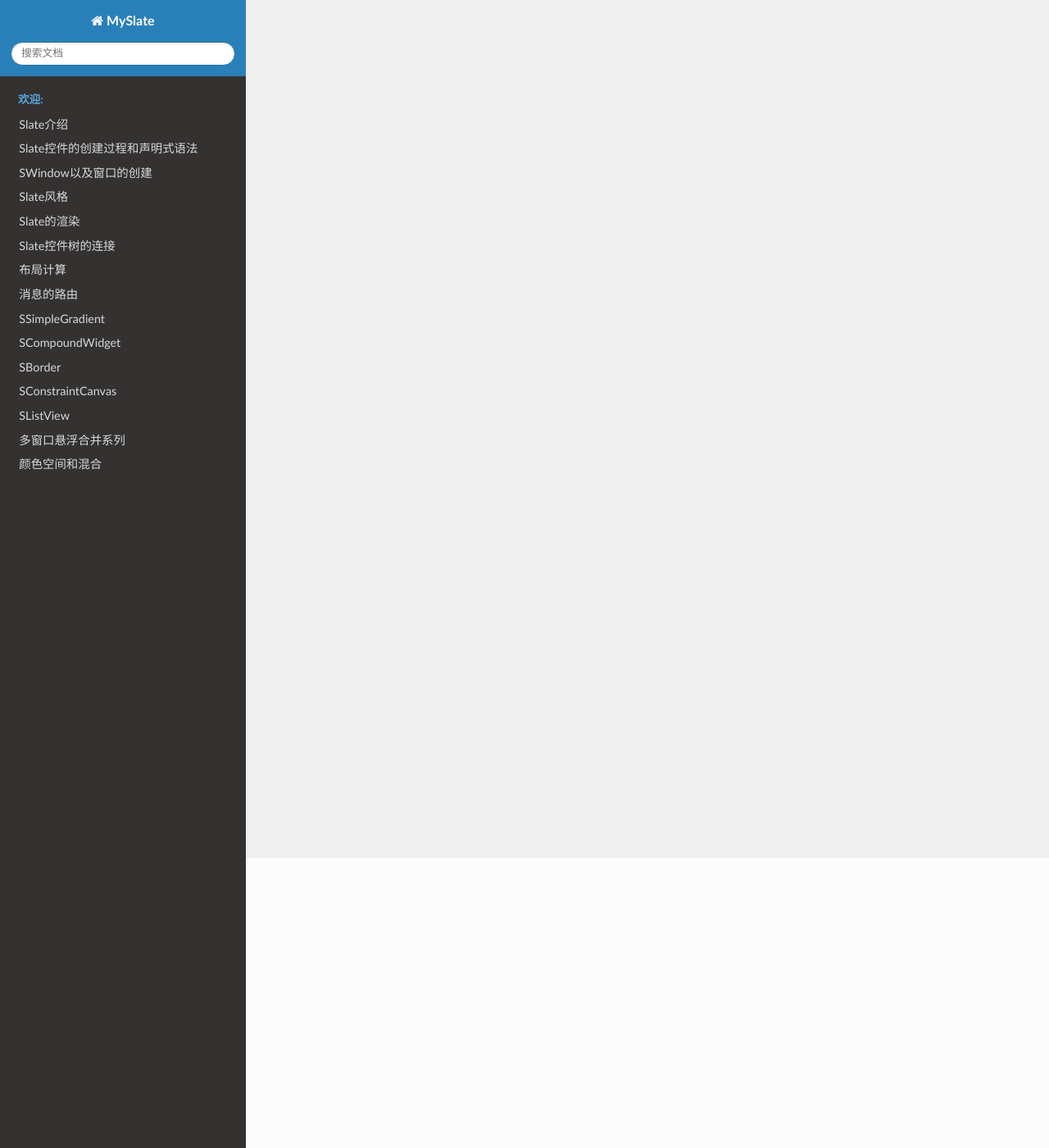
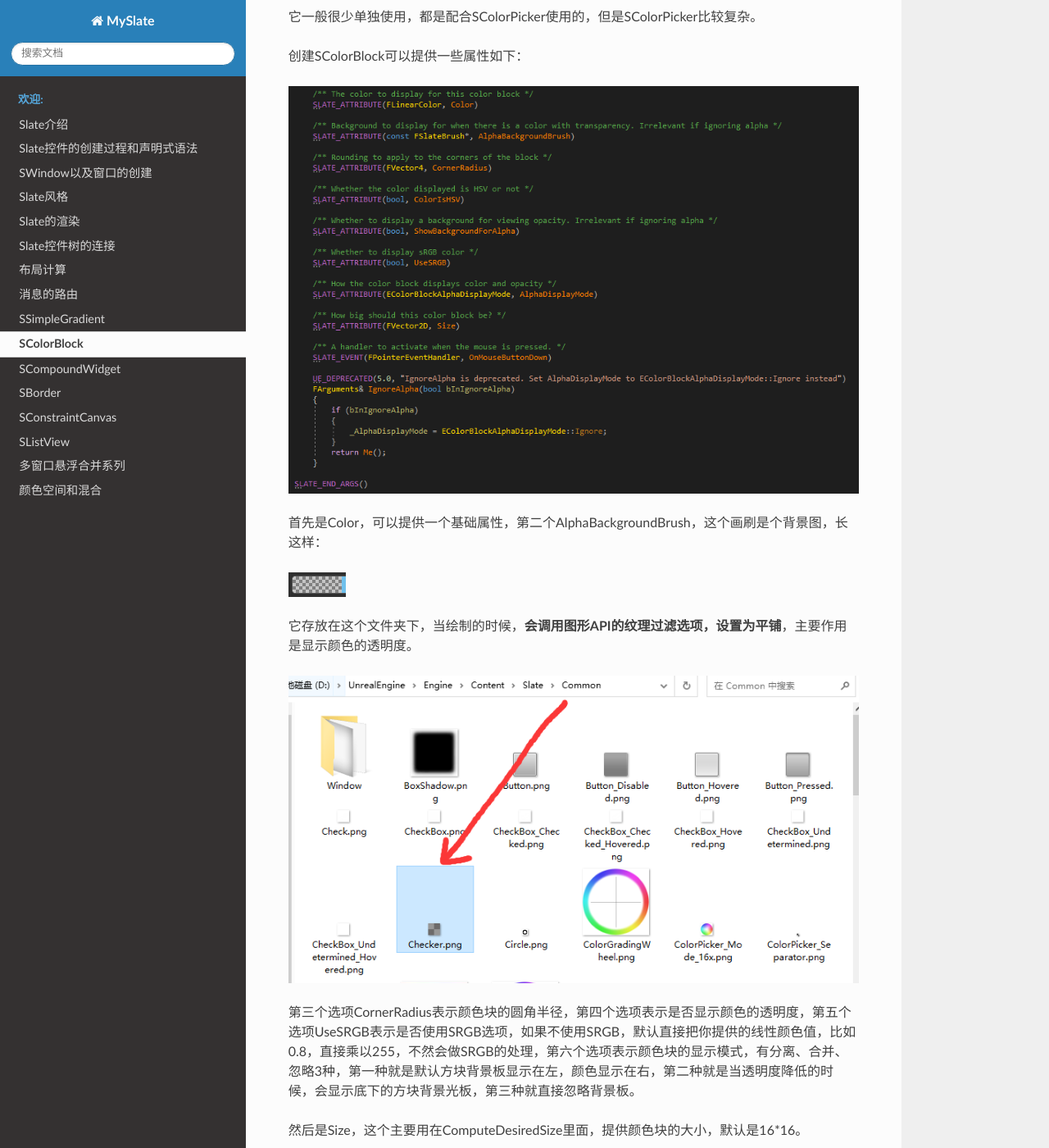
Before and after one commit to pixel-Teee/MySlate, a Sphinx documentation site: the page built from source/pages/SColorBlock.md, in a window 1280 px wide and 1400 px high, scrolled down 354 px. Shown: the whole window at 82% size. Built offline with Sphinx 7.4.7 and the Read the Docs theme 2.0.0, drawn with Linux system fonts in a browser that asks for light colours; comment, search, counter and statistics services are not loaded; some of the changed text lies outside the part shown.

Commit message:
add color block

```diff
--- a/source/index.rst
+++ b/source/index.rst
@@ -28,6 +28,8 @@ Welcome to MySlate's documentation!
 
    pages/SSimpleGradient.md
 
+   pages/SColorBlock.md
+
    pages/SCompoundWidget.md
 
    pages/SBorder.md
--- a/source/pages/SColorBlock.md
+++ b/source/pages/SColorBlock.md
@@ -1 +1,47 @@
-# SColorBox
+# SColorBlock
+
+这个的用处很少，主要是这个。
+
+![](_static/Image/Slate/ColorBlock1.png)
+
+这个主要是显示颜色，当点击它的时候，会打开颜色拾取器SColorPicker，SColorPicker是AppFrameWork模块下的，如果要在游戏模块下使用，需要进行移植，比如捏脸系统，可能需要颜色拾取器，可以参考SColorPicker下的代码。
+
+
+
+它一般很少单独使用，都是配合SColorPicker使用的，但是SColorPicker比较复杂。
+
+
+
+创建SColorBlock可以提供一些属性如下：
+
+![](_static/Image/Slate/ColorBlock2.png)
+
+首先是Color，可以提供一个基础属性，第二个AlphaBackgroundBrush，这个画刷是个背景图，长这样：
+
+![](_static/Image/Slate/ColorBlock3.png)
+
+它存放在这个文件夹下，当绘制的时候，**会调用图形API的纹理过滤选项，设置为平铺**，主要作用是显示颜色的透明度。
+
+![](_static/Image/Slate/ColorBlock4.png)
+
+第三个选项CornerRadius表示颜色块的圆角半径，第四个选项表示是否显示颜色的透明度，第五个选项UseSRGB表示是否使用SRGB选项，如果不使用SRGB，默认直接把你提供的线性颜色值，比如0.8，直接乘以255，不然会做SRGB的处理，第六个选项表示颜色块的显示模式，有分离、合并、忽略3种，第一种就是默认方块背景板显示在左，颜色显示在右，第二种就是当透明度降低的时候，会显示底下的方块背景光板，第三种就直接忽略背景板。
+
+然后是Size，这个主要用在ComputeDesiredSize里面，提供颜色块的大小，默认是16*16。
+
+
+
+OnMouseButtonDown，鼠标点击的委托，一般都会挂一个打开SColorPicker的函数，当点击颜色块的时候，会打开颜色拾取器，编辑颜色。
+
+
+
+ColorBlock不存储颜色，只是显示宿主的颜色，一般颜色都存放在逻辑里面，ColorBlock只是显示出来。
+
+
+
+OnPaint函数里面则是把CololBlock绘制出来，根据颜色块的显示模式。
+
+![](_static/Image/Slate/ColorBlock5.png)
+
+这里seperate的时候，会把来自父控件给予的控件分离成两半，还有一种就是Combined，会显示成如下的样子，会产生渐变效果，渐变效果可以看SSimpleGradient这个控件。
+
+![](_static/Image/Slate/ColorBlock6.png)
```
Also changed, not shown: source/pages/Image/SColorBlock/image-20231004104932253.png (added), source/pages/_static/Image/Slate/ColorBlock1.png (added), source/pages/_static/Image/Slate/ColorBlock2.png (added), source/pages/_static/Image/Slate/ColorBlock3.png (added), source/pages/_static/Image/Slate/ColorBlock4.png (added), source/pages/_static/Image/Slate/ColorBlock5.png (added), source/pages/_static/Image/Slate/ColorBlock6.png (added).
